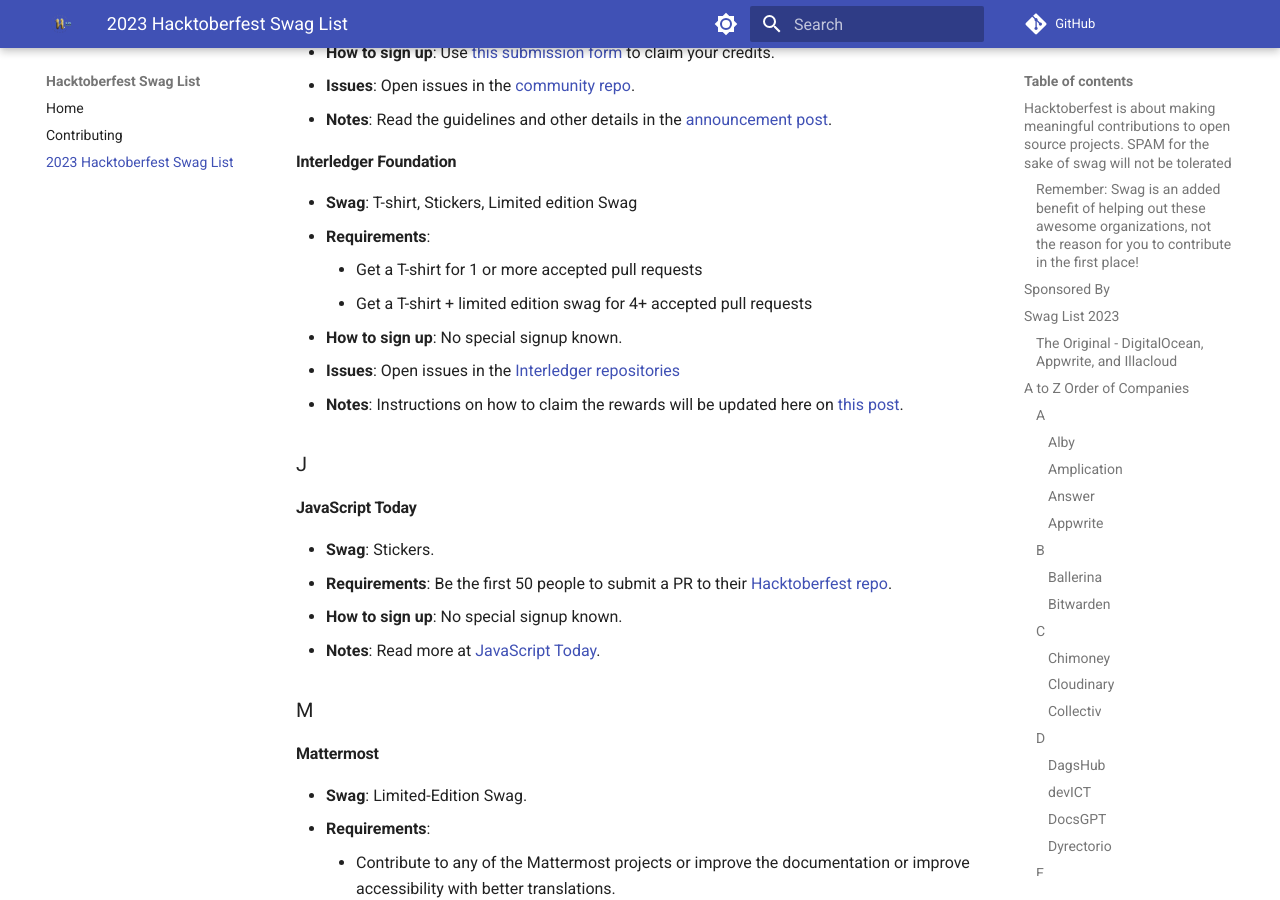
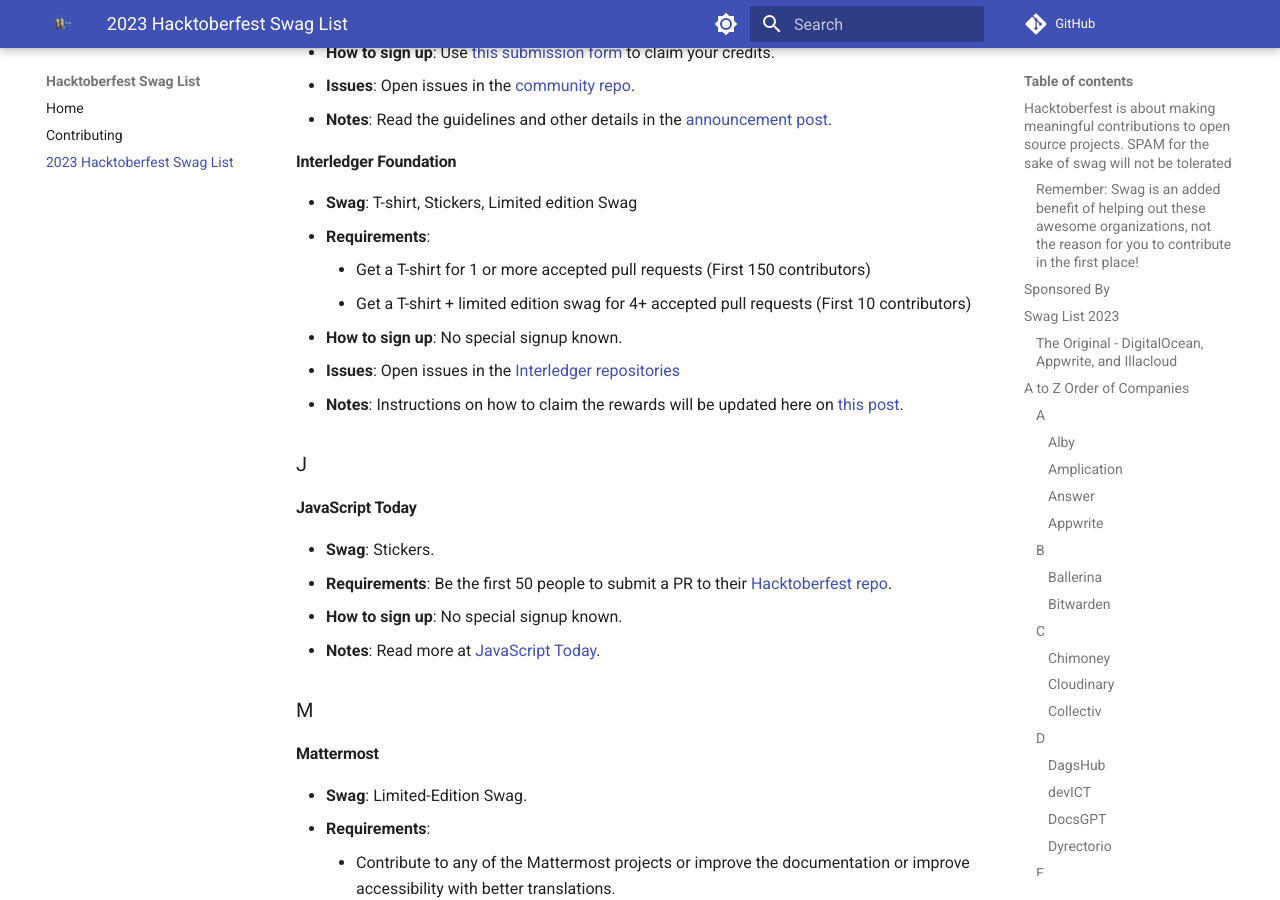
Before and after one commit to crweiner/hacktoberfest-swag-list, an MkDocs documentation site: the page built from docs/list.md, in a window 1280 px wide and 900 px high, scrolled down 7981 px. Built offline with MkDocs 1.6.1 and Material for MkDocs 9.7.7, drawn with Linux system fonts in a browser that asks for light colours; plug-ins that fetch from the network failed and are left out; comment, search, counter and statistics services are not loaded.

Commit message:
Adjust Interledger Foundation

```diff
--- a/docs/list.md
+++ b/docs/list.md
@@ -262,8 +262,8 @@
 
 - **Swag**: T-shirt, Stickers, Limited edition Swag
 - **Requirements**:
-    - Get a T-shirt for 1 or more accepted pull requests
-    - Get a T-shirt + limited edition swag for 4+ accepted pull requests
+    - Get a T-shirt for 1 or more accepted pull requests (First 150 contributors)
+    - Get a T-shirt + limited edition swag for 4+ accepted pull requests (First 10 contributors)
 - **How to sign up**: No special signup known.
 - **Issues**: Open issues in the [Interledger repositories](https://github.com/interledger)
 - **Notes**: Instructions on how to claim the rewards will be updated here on [this post](https://community.interledger.org/devcer/hacktoberfest-with-interledger-join-the-open-payments-movement-3bkd).
```
